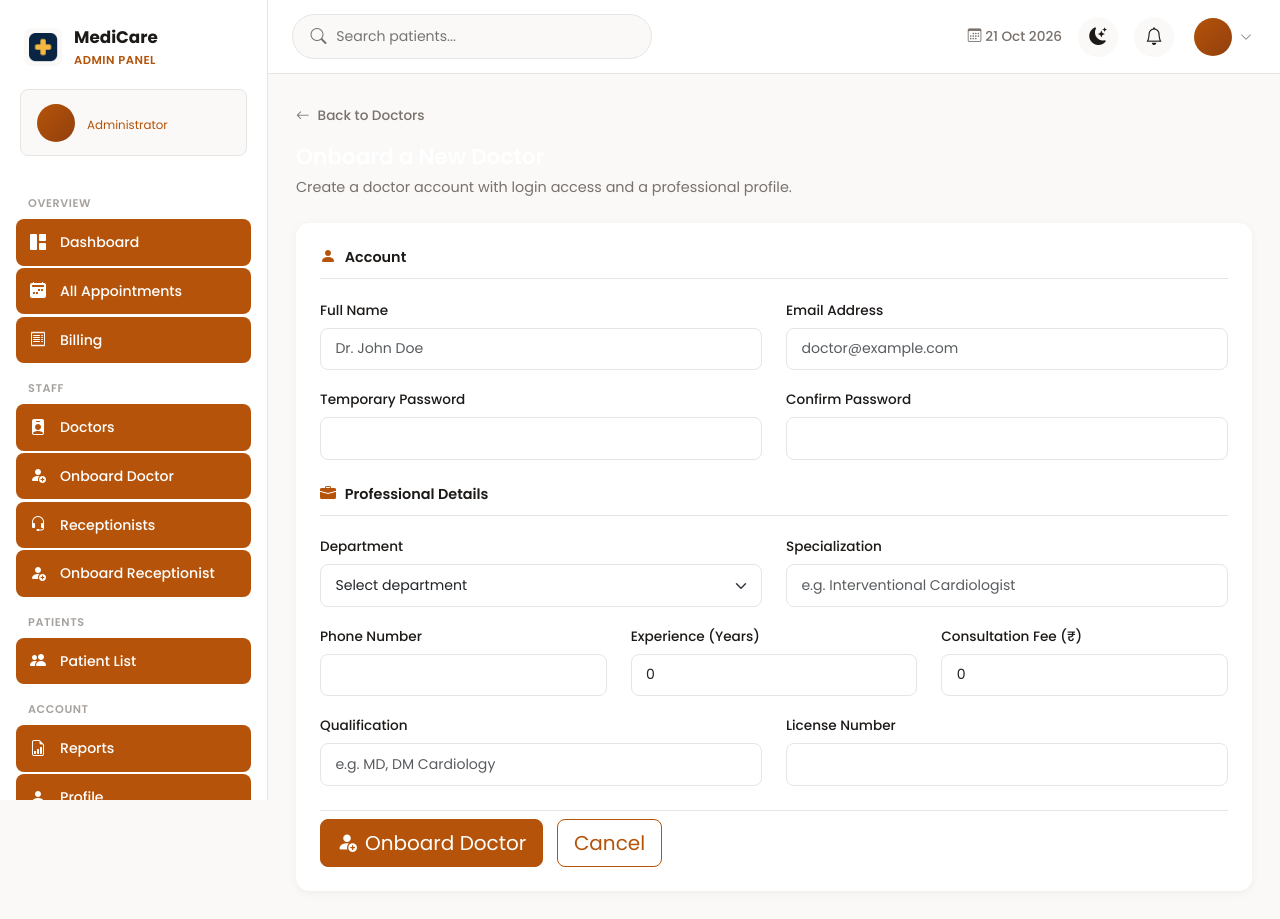
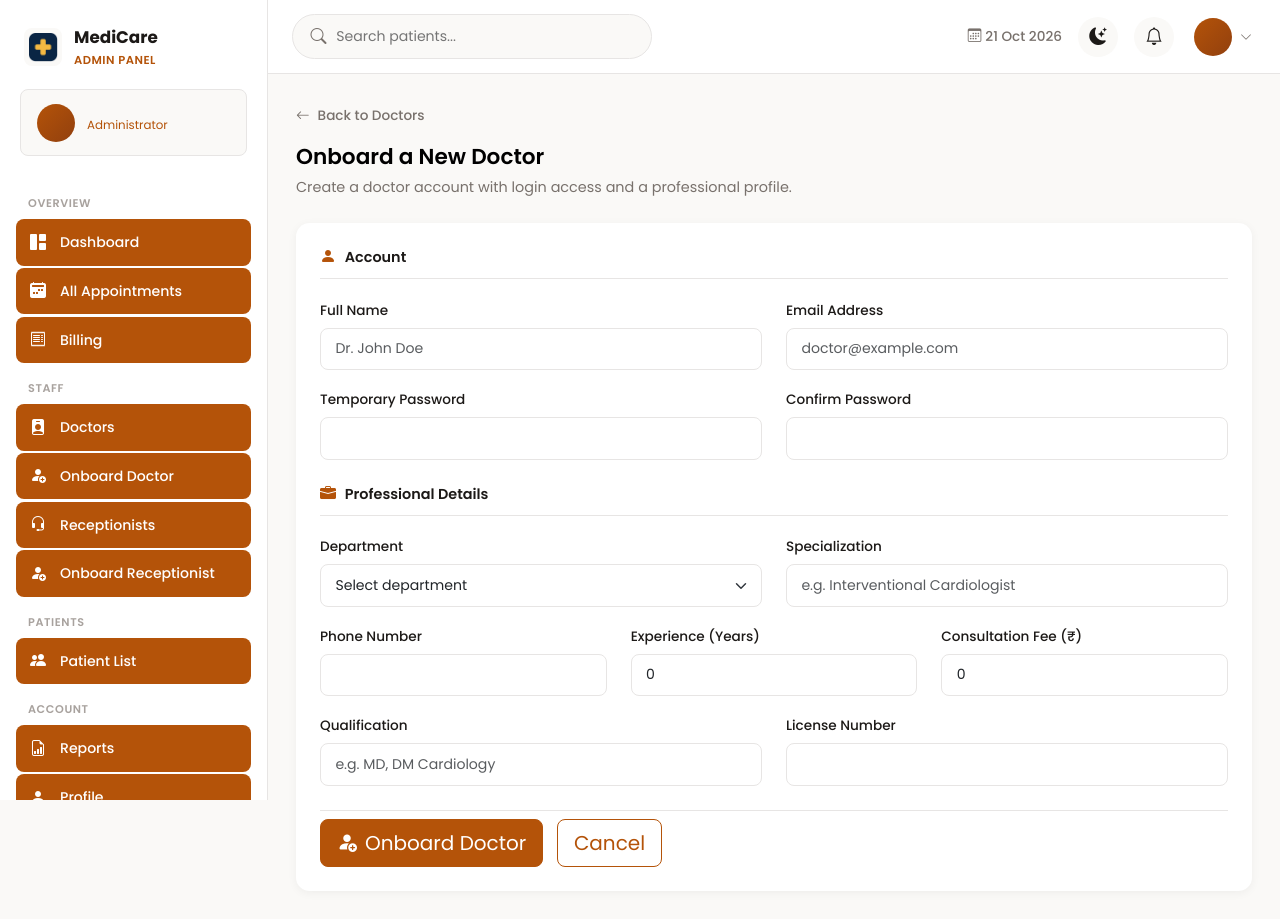
Before and after one commit to lakshitbuilds/Hospital-Management-System, a Django app: template templates/adminpanel/add_doctor.html in a window 1280 px wide. Run offline with Django 5.2, Linux system fonts and the light colour scheme; the template is opened without the code that fills it, so the values that code supplies are empty.

Commit message:
Css Updated

```diff
--- a/static/css/adminpanel/base.css
+++ b/static/css/adminpanel/base.css
@@ -103,7 +103,7 @@ img {
 
 h1, h2, h3, h4, h5, h6 {
     font-weight: 600;
-    color: white;
+    color:black;
     line-height: 1.3;
 }
 
```
Also changed, not shown: 3 other files.
